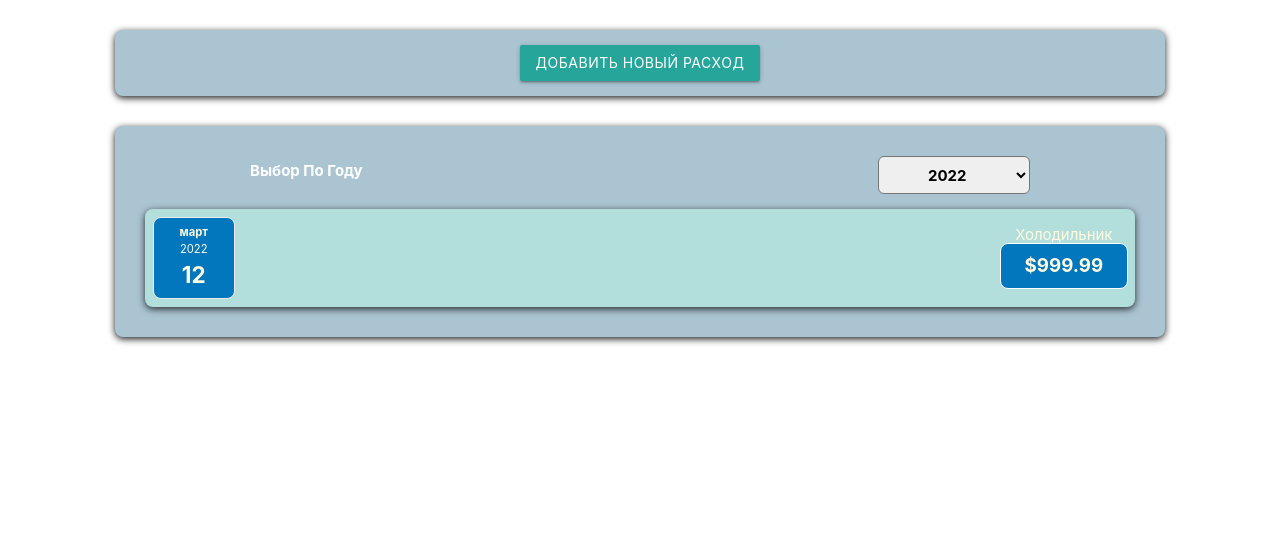
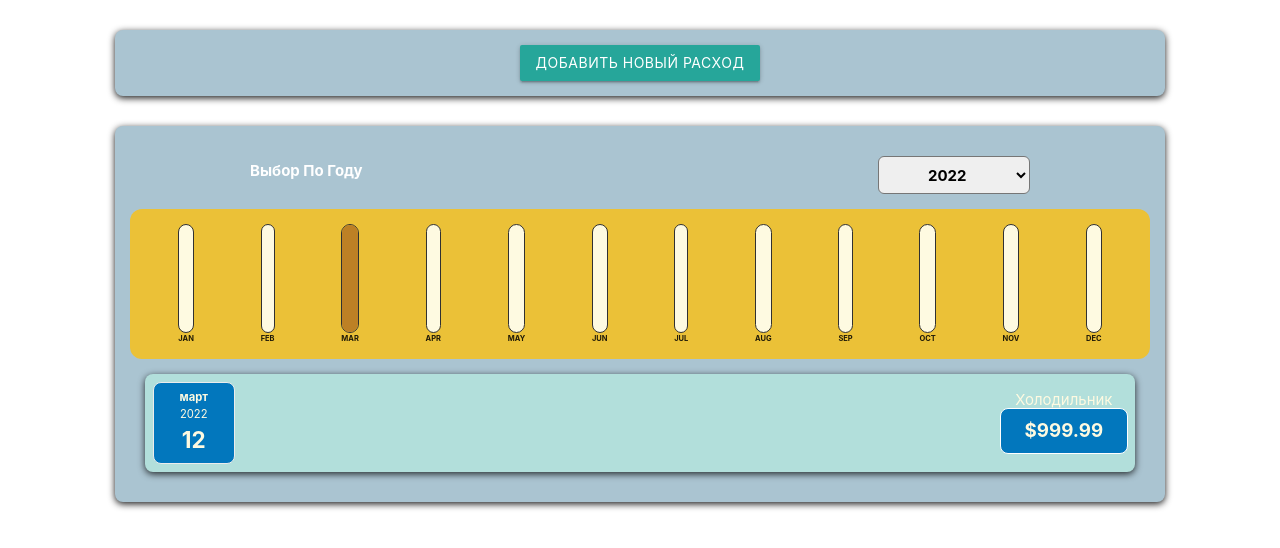
Before and after one commit to IvannikovSergey/react_proj_test1, a React (Create React App) app: page / in a window 1280 px wide. Shown: the top 548 px of the page. Built offline with nearby package versions, Linux system fonts and the light colour scheme.

Commit message:
добавление диаграммы расходов

```diff
--- a/src/components/Costs/CostDiagram.jsx
+++ b/src/components/Costs/CostDiagram.jsx
@@ -16,9 +16,9 @@ const CostDiagram = (props) => {
         {label:'DEC', value: 0},
     ]
 
-    for (const cost in props.costs) {
+    for (const cost of props.costs) {
         const costMonth = cost.date.getMonth()
-        diagramDataSets[costMonth] += cost.amount
+        diagramDataSets[costMonth].value += cost.amount
     }
 
     return <Diagram dataSet={diagramDataSets}/>
--- a/src/components/Costs/Costs.jsx
+++ b/src/components/Costs/Costs.jsx
@@ -2,6 +2,7 @@ import './Costs.css'
 import CostFilter from "./CostFilter";
 import {useState} from "react";
 import CostList from "./CostList";
+import CostDiagram from "./CostDiagram";
 
 function Costs(props) {
 
@@ -16,9 +17,8 @@ function Costs(props) {
 
     return <div className='costs'>
         <CostFilter year={selectedYear} filteredYear={onFilterYear}/>
-        <div >
-            <CostList cost={filteredCosts}/>
-        </div>
+        <CostDiagram costs={filteredCosts}/>
+        <CostList cost={filteredCosts}/>
     </div>
 }
 
--- a/src/components/Diagram/Diagram.jsx
+++ b/src/components/Diagram/Diagram.jsx
@@ -1,12 +1,17 @@
 import DiagramBar from "./DiagramBar";
+import './Diagram.css'
+const Diagram = (props) => {
 
-const Diagram = (props) => {
+    const dataSetValues = props.dataSet.map(value => value.value)
+
+    const maxMonthValue = Math.max(...dataSetValues)
+
     return <div className='diagram'>
         {props.dataSet.map(dataSet =>
             <DiagramBar
                 key={dataSet.label}
                 value={dataSet.value}
-                maxValue={null}
+                maxValue={maxMonthValue}
                 label={dataSet.label}
             />
         )}
--- a/src/components/Diagram/DiagramBar.jsx
+++ b/src/components/Diagram/DiagramBar.jsx
@@ -1,3 +1,5 @@
+import './DiagramBar.css'
+
 const DiagramBar = (props) => {
 let barFillHeight = '0%'
     if (props.maxValue > 0) {
```
